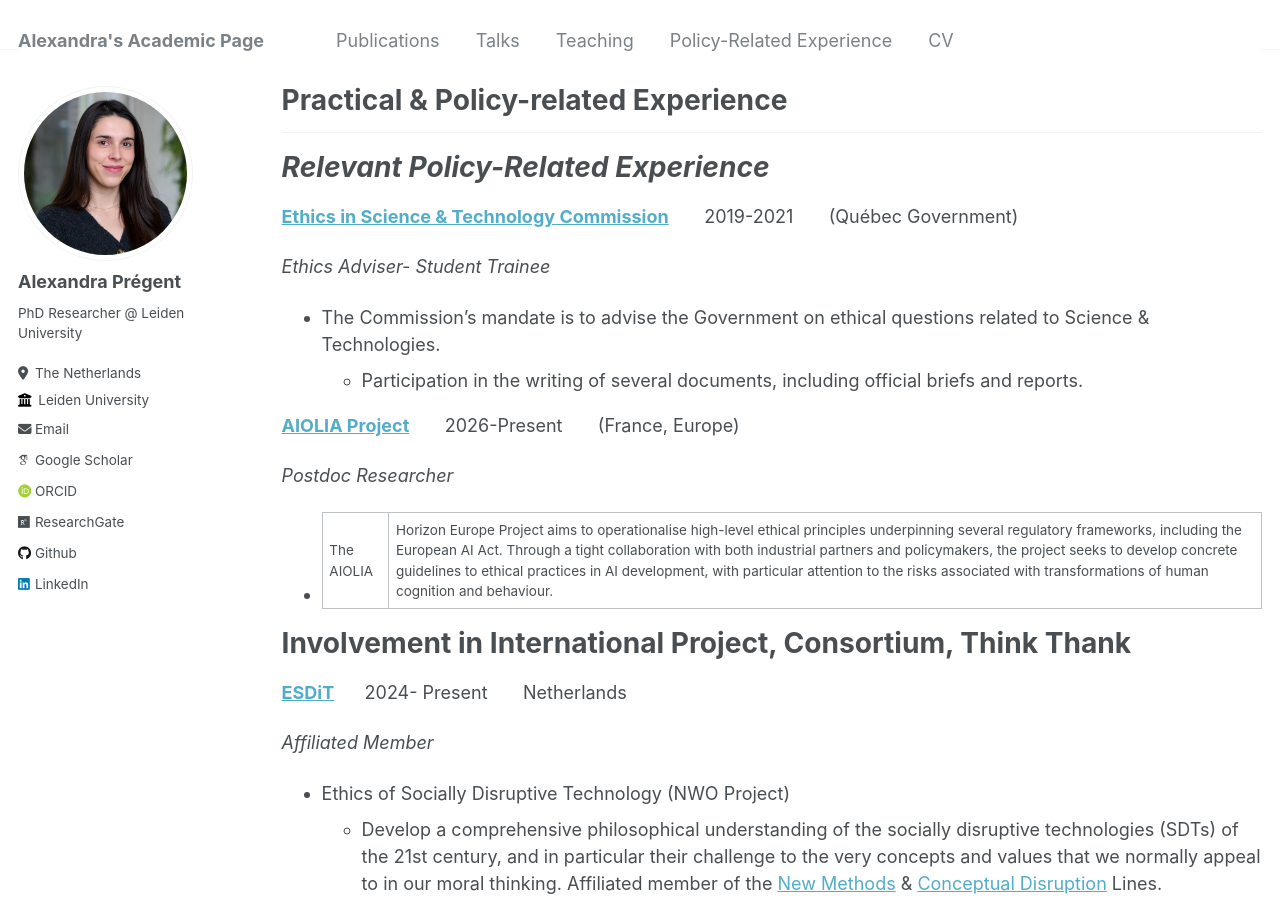
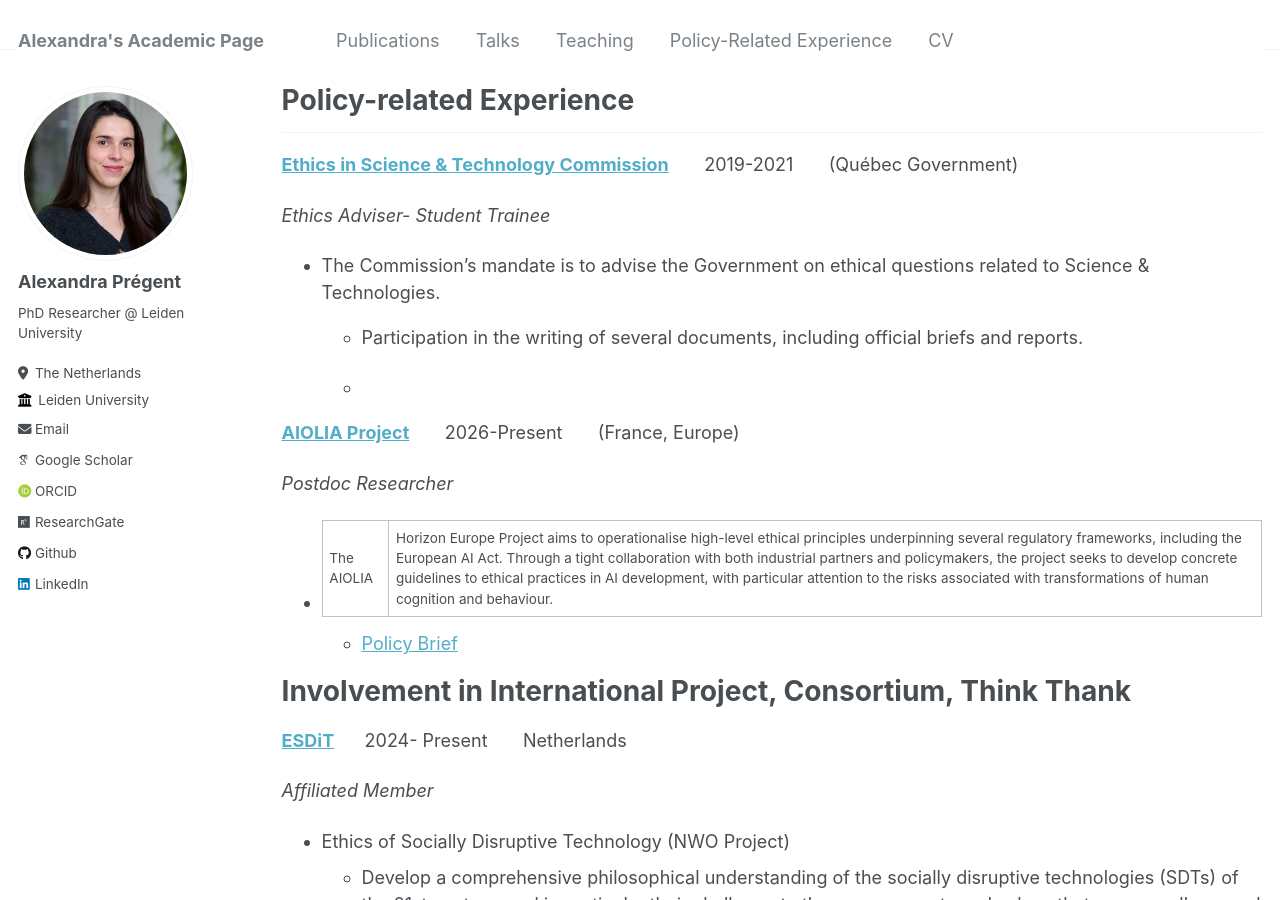
Before and after one commit to AlexandraPregent/AlexandraPregent.github.io, a Jekyll site: the page built from _pages/portfolio.md, in a window 1280 px wide and 900 px high. Built offline with Jekyll 4.4.1, drawn with Linux system fonts in a browser that asks for light colours; some web fonts are replaced.

Commit message:
Update portfolio.md

```diff
--- a/_pages/portfolio.md
+++ b/_pages/portfolio.md
@@ -1,6 +1,6 @@
 ---
 layout: archive
-title: "Practical & Policy-related Experience"
+title: "Policy-related Experience"
 permalink: /portfolio/
 author_profile: true
 redirect_from:
@@ -11,8 +11,6 @@ redirect_from:
 
 ****
 
-# ***Relevant Policy-Related Experience***
-
 **[Ethics in Science & Technology Commission](https://www.ethique.gouv.qc.ca/fr/)** &nbsp; &nbsp; &nbsp; 2019-2021 &nbsp; &nbsp; &nbsp; (Québec Government)
 
 *Ethics Adviser- Student Trainee*
@@ -20,11 +18,15 @@ redirect_from:
   * The Commission's mandate is to advise the Government on ethical questions related to Science & Technologies.
       * Participation in the writing of several documents, including official briefs and reports.
 
+      *
+
 **[AIOLIA Project](https://aiolia.eu/index.php/what-we-do/)** &nbsp; &nbsp; &nbsp; 2026-Present &nbsp; &nbsp; &nbsp; (France, Europe)
 
 *Postdoc Researcher*
 
   * The AIOLIA | Horizon Europe Project aims to operationalise high-level ethical principles underpinning several regulatory frameworks, including the European AI Act. Through a tight collaboration with both industrial partners and policymakers, the project seeks to develop concrete guidelines to ethical practices in AI development, with particular attention to the risks associated with transformations of human cognition and behaviour.
+
+    * [Policy Brief](https://aiolia.eu/wp-content/uploads/2026/07/AIOLIA-D6.3-final.pdf)
 
 
 # Involvement in International Project, Consortium, Think Thank
```
